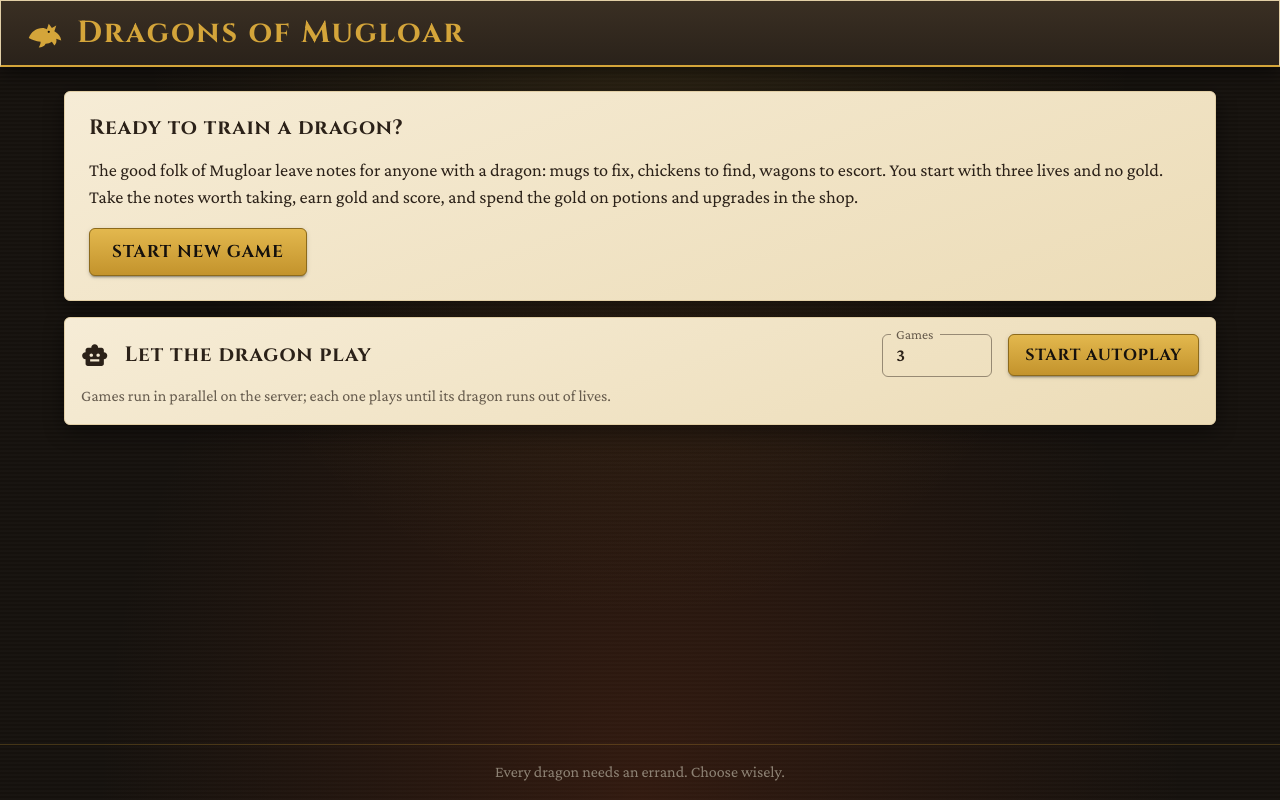
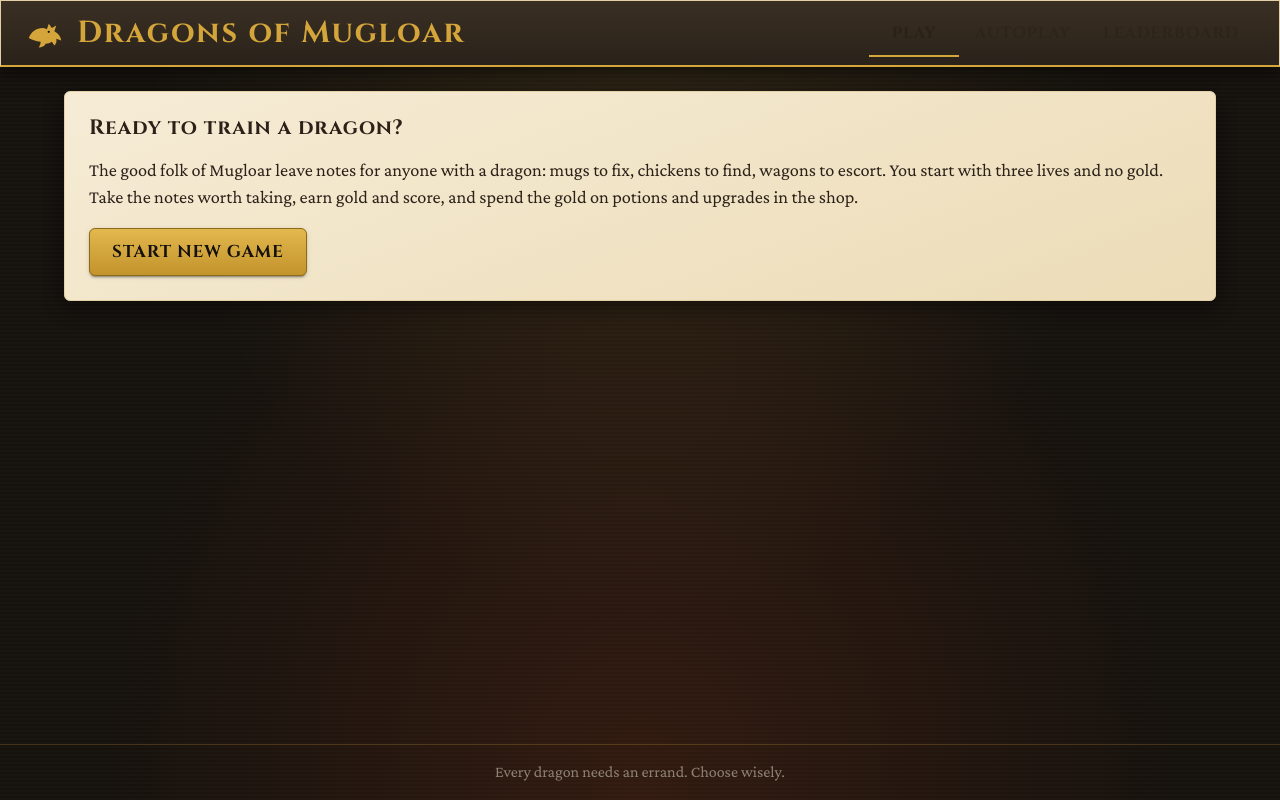
Before and after one commit to NijatSalman/dragons-of-mugloar-fullstack, a React (Vite) app in the folder frontend/: page / in a window 1280 px wide. Built offline with nearby package versions, Linux system fonts and the light colour scheme.

Commit message:
FE-008 tabs, leave game, expired game handling and clearer empty board

```diff
--- a/frontend/src/App.tsx
+++ b/frontend/src/App.tsx
@@ -1,5 +1,5 @@
-import { AppBar, Box, Container, Stack, Toolbar, Typography } from '@mui/material'
-import { useEffect } from 'react'
+import { AppBar, Box, Container, Stack, Tab, Tabs, Toolbar, Typography } from '@mui/material'
+import { useEffect, useState } from 'react'
 import { AdBoard } from './components/AdBoard'
 import { AutoplayPanel } from './components/AutoplayPanel'
 import { DragonMark } from './components/DragonMark'
@@ -12,9 +12,12 @@ import { StatusBar } from './components/StatusBar'
 import { useAutoplayPolling } from './hooks/useAutoplayPolling'
 import { useGame } from './state/useGame'
 
-/** Page shell: title bar, the play area and a footer. Shows the start panel until a game is running. */
+type Tab = 'play' | 'autoplay' | 'leaderboard'
+
+/** Page shell: title bar, three tabs (play by hand, let the dragon play, leaderboard) and a footer. */
 export function App() {
   const { state, actions } = useGame()
+  const [tab, setTab] = useState<Tab>('play')
   const playing = state.game !== undefined && !state.game.over
   useAutoplayPolling(state.session, actions.refreshAutoplay)
 
@@ -26,26 +29,26 @@ export function App() {
   return (
     <Box sx={{ minHeight: '100vh', display: 'flex', flexDirection: 'column' }}>
       <AppBar position="static" component="header">
-        <Toolbar sx={{ gap: 1.5 }}>
+        <Toolbar sx={{ gap: 1.5, flexWrap: 'wrap' }}>
           <DragonMark sx={{ fontSize: 40, color: 'primary.main' }} />
-          <Typography variant="h1" component="h1" sx={{ color: 'primary.main' }}>
+          <Typography variant="h1" component="h1" sx={{ color: 'primary.main', flex: 1 }}>
             Dragons of Mugloar
           </Typography>
+          <Tabs value={tab} onChange={(_event, next: Tab) => setTab(next)} textColor="inherit" indicatorColor="primary">
+            <Tab value="play" label="Play" />
+            <Tab value="autoplay" label="Autoplay" />
+            <Tab value="leaderboard" label="Leaderboard" />
+          </Tabs>
         </Toolbar>
       </AppBar>
       <Container component="main" maxWidth="lg" sx={{ flex: 1, py: 3 }}>
         <Stack spacing={2}>
           {state.error && <ErrorBanner error={state.error} onDismiss={actions.dismissError} />}
-          {!state.game && <StartPanel />}
-          {state.game && <StatusBar game={state.game} />}
-          {state.game?.over && <GameOverBanner game={state.game} onStartAgain={actions.resetGame} />}
-          {playing && state.game && (
-            <Box sx={{ display: 'grid', gap: 2, gridTemplateColumns: { xs: '1fr', md: '2fr 1fr' }, alignItems: 'start' }}>
-              <AdBoard ads={state.ads} disabled={state.busy} onSolve={(adId) => void actions.solveAd(adId)} onRefresh={() => void actions.refreshAds()} />
-              <ShopPanel items={state.shop} gold={state.game.gold} disabled={state.busy} onBuy={(itemId) => void actions.buyItem(itemId)} />
-            </Box>
+          {tab === 'play' && <PlayTab />}
+          {tab === 'autoplay' && (
+            <AutoplayPanel session={state.session} disabled={state.busy} onStart={(games) => void actions.startAutoplay(games)} />
           )}
-          <AutoplayPanel session={state.session} disabled={state.busy} onStart={(games) => void actions.startAutoplay(games)} />
+          {tab === 'leaderboard' && <Typography>The leaderboard is coming in the next step.</Typography>}
         </Stack>
       </Container>
       {state.notice && <NoticeBar notice={state.notice} onDismiss={actions.dismissNotice} />}
@@ -55,3 +58,22 @@ export function App() {
     </Box>
   )
 }
+
+/** Playing by hand: start panel, or status bar with the board and the shop, or the game-over card. */
+function PlayTab() {
+  const { state, actions } = useGame()
+  if (!state.game) return <StartPanel />
+  const game = state.game
+  return (
+    <>
+      <StatusBar game={game} onLeave={actions.resetGame} />
+      {game.over && <GameOverBanner game={game} onStartAgain={actions.resetGame} />}
+      {!game.over && (
+        <Box sx={{ display: 'grid', gap: 2, gridTemplateColumns: { xs: '1fr', md: '2fr 1fr' }, alignItems: 'start' }}>
+          <AdBoard ads={state.ads} disabled={state.busy} onSolve={(adId) => void actions.solveAd(adId)} onRefresh={() => void actions.refreshAds()} />
+          <ShopPanel items={state.shop} gold={game.gold} disabled={state.busy} onBuy={(itemId) => void actions.buyItem(itemId)} />
+        </Box>
+      )}
+    </>
+  )
+}
--- a/frontend/src/components/AutoplayPanel.tsx
+++ b/frontend/src/components/AutoplayPanel.tsx
@@ -2,6 +2,7 @@ import SmartToyIcon from '@mui/icons-material/SmartToy'
 import {
   Button,
   Chip,
+  CircularProgress,
   LinearProgress,
   Paper,
   Stack,
@@ -64,7 +65,12 @@ function SessionProgress({ session }: { session: AutoplaySession }) {
   return (
     <Stack spacing={1} sx={{ mt: 2 }}>
       <Stack direction="row" spacing={1} sx={{ alignItems: 'center', flexWrap: 'wrap', rowGap: 1 }}>
-        <Chip size="small" color={session.status === 'FINISHED' ? 'success' : 'primary'} label={session.status.toLowerCase()} />
+        <Chip
+          size="small"
+          color={session.status === 'FINISHED' ? 'success' : 'primary'}
+          icon={session.status === 'RUNNING' ? <CircularProgress size={12} color="inherit" /> : undefined}
+          label={session.status === 'RUNNING' ? 'running, updating every 3 s' : 'finished'}
+        />
         <Typography variant="body2">
           {session.finished} of {session.requested} games finished
         </Typography>
@@ -101,7 +107,13 @@ function GameRow({ game }: { game: AutoplayGameProgress }) {
     <TableRow>
       <TableCell>{game.gameId ?? 'starting…'}</TableCell>
       <TableCell>
-        <Chip size="small" color={tone} label={game.status.toLowerCase()} title={game.error} />
+        <Chip
+          size="small"
+          color={tone}
+          icon={game.status === 'RUNNING' ? <CircularProgress size={12} color="inherit" /> : undefined}
+          label={game.status.toLowerCase()}
+          title={game.error}
+        />
       </TableCell>
       <TableCell align="right">{game.score}</TableCell>
       <TableCell align="right">{game.turn}</TableCell>
--- a/frontend/src/components/StatusBar.tsx
+++ b/frontend/src/components/StatusBar.tsx
@@ -2,11 +2,17 @@ import FavoriteIcon from '@mui/icons-material/Favorite'
 import PaidIcon from '@mui/icons-material/Paid'
 import StarIcon from '@mui/icons-material/Star'
 import TrendingUpIcon from '@mui/icons-material/TrendingUp'
-import { Chip, Paper, Stack, Typography } from '@mui/material'
+import LogoutIcon from '@mui/icons-material/Logout'
+import { Button, Chip, Paper, Stack, Typography } from '@mui/material'
 import type { Game } from '../api/types'
 
-/** The numbers a player watches: lives, gold, score, dragon level and turn. */
-export function StatusBar({ game }: { game: Game }) {
+interface StatusBarProps {
+  game: Game
+  onLeave: () => void
+}
+
+/** The numbers a player watches: lives, gold, score, dragon level and turn; and the way out of the game. */
+export function StatusBar({ game, onLeave }: StatusBarProps) {
   return (
     <Paper component="section" aria-label="Game status" sx={{ p: 2 }}>
       <Stack direction="row" spacing={1} sx={{ flexWrap: 'wrap', alignItems: 'center', rowGap: 1 }}>
@@ -18,6 +24,9 @@ export function StatusBar({ game }: { game: Game }) {
         <Typography variant="body2" sx={{ ml: 'auto', color: 'rgba(43,33,24,0.7)' }}>
           Game {game.gameId}
         </Typography>
+        <Button size="small" variant="outlined" color="inherit" startIcon={<LogoutIcon />} onClick={onLeave}>
+          Leave game
+        </Button>
       </Stack>
     </Paper>
   )
```
Also changed, not shown: 2 other files (tests, documents, lock files or other folders).
